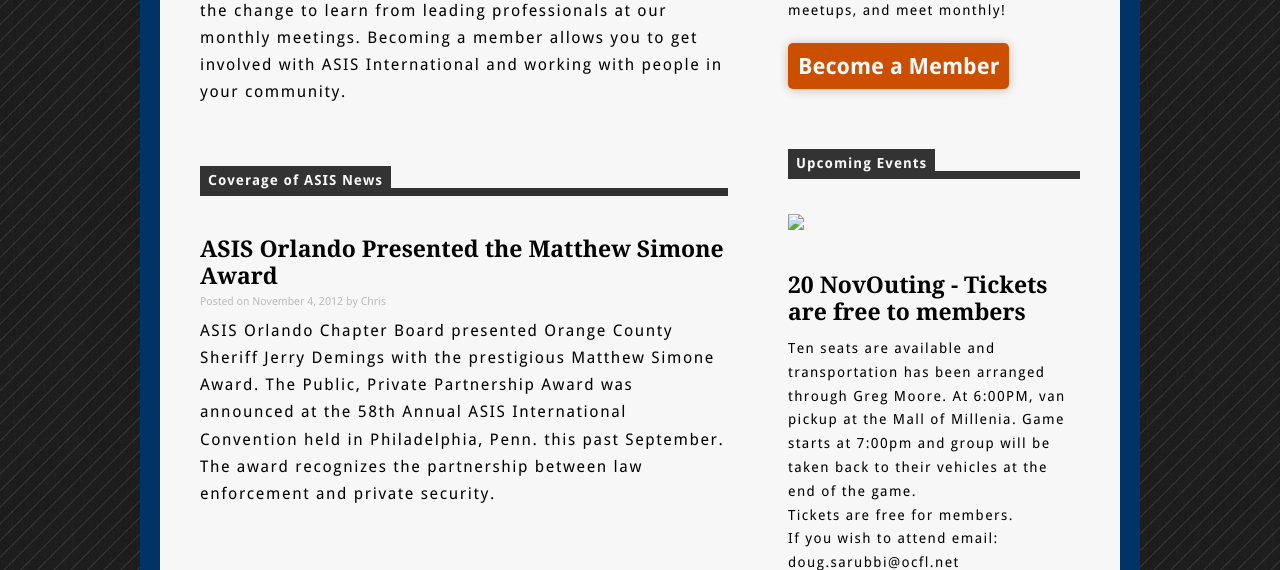
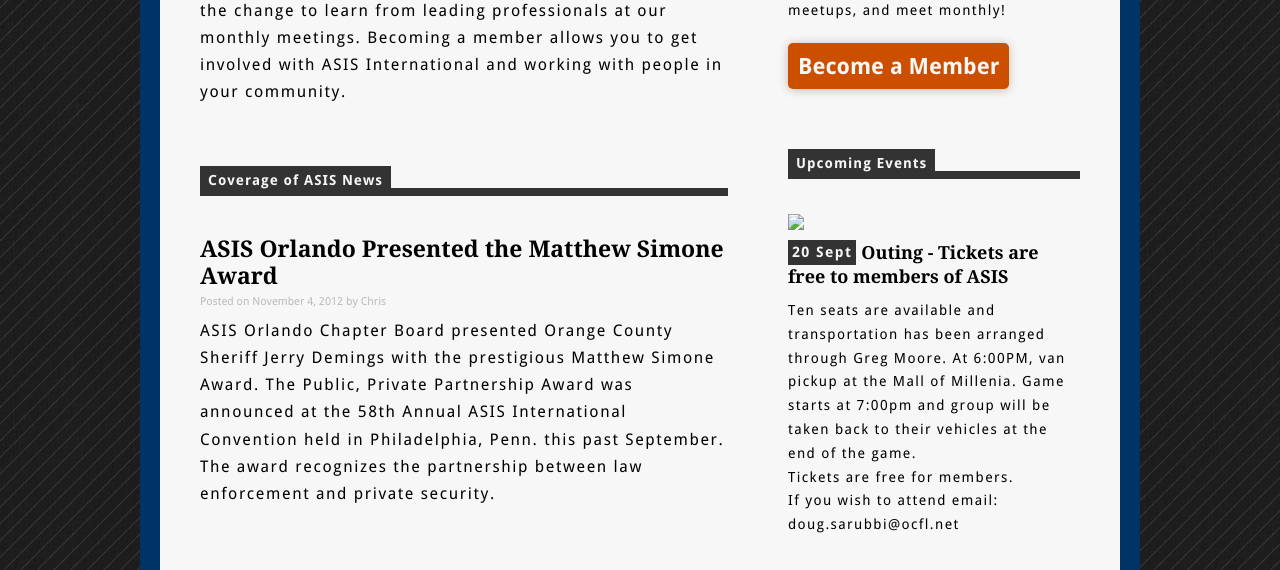
Before and after one commit to bigairali/ASIS_Orlando, a PHP site: page / in a window 1280 px wide. Shown: the part 603-1173 px from the top of the page. Run offline with PHP 8.4, Linux system fonts and the light colour scheme.

Commit message:
Upcoming Events titles
Styled the Date on the upcoming events. In the previous commit the
navigation of fitted with CSS Transitions.

```diff
--- a/css/style.css
+++ b/css/style.css
@@ -342,8 +342,6 @@ h4 {
 
 /* Side Column Styles ============================================================================ */
 
-
-
 .member {
 	margin-top: 20px;
 	padding: 10px;
@@ -362,3 +360,25 @@ h4 {
 .member:hover {
 	text-decoration: none;
 }
+
+aside > h4 {
+	font-size: 1.8em;
+}
+
+.upcoming-date {
+	padding: 2px 4px;
+	margin-right: 5px;
+	background: #333333;
+	color: #f7f7f7;
+	font-family: 'droid_sansbold';
+	font-size: 0.8em;
+	letter-spacing: 0.1em;
+	display: inline-block;
+	position: relative;
+	top: -2px;
+}
+
+	/* If there is an img in front of an H4, have less margin-top */
+img + h4 {
+	margin-top: 10px;
+}
--- a/index.html
+++ b/index.html
@@ -75,7 +75,7 @@
 
 				<h3><span class="title-section">Upcoming Events</span></h3>
 				<img src="#" />
-				<h4><span>20 Nov</span>Outing - Tickets are free to members</h4>
+				<h4><span class="upcoming-date">20 Sept</span>Outing - Tickets are free to members of ASIS</h4>
 				<p>Ten seats are available and transportation has been arranged through Greg Moore. At 6:00PM, van pickup at the Mall of Millenia. Game starts at 7:00pm and group will be taken back to their vehicles at the end of the game.</p>
 				<p>Tickets are free for members.</p>
 				<p>If you wish to attend email: doug.sarubbi@ocfl.net</p>
```
